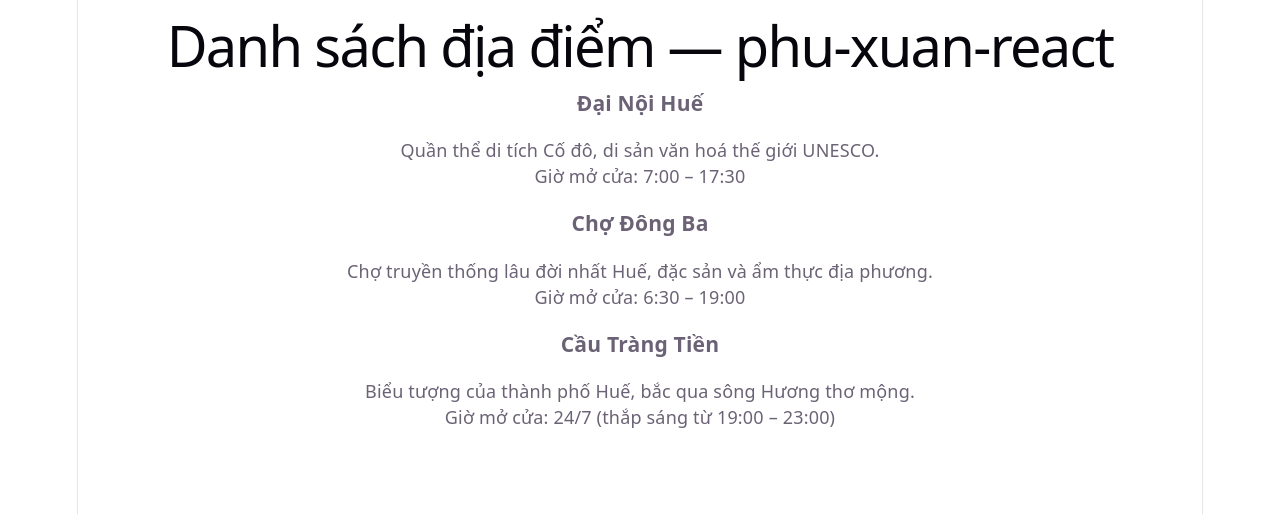
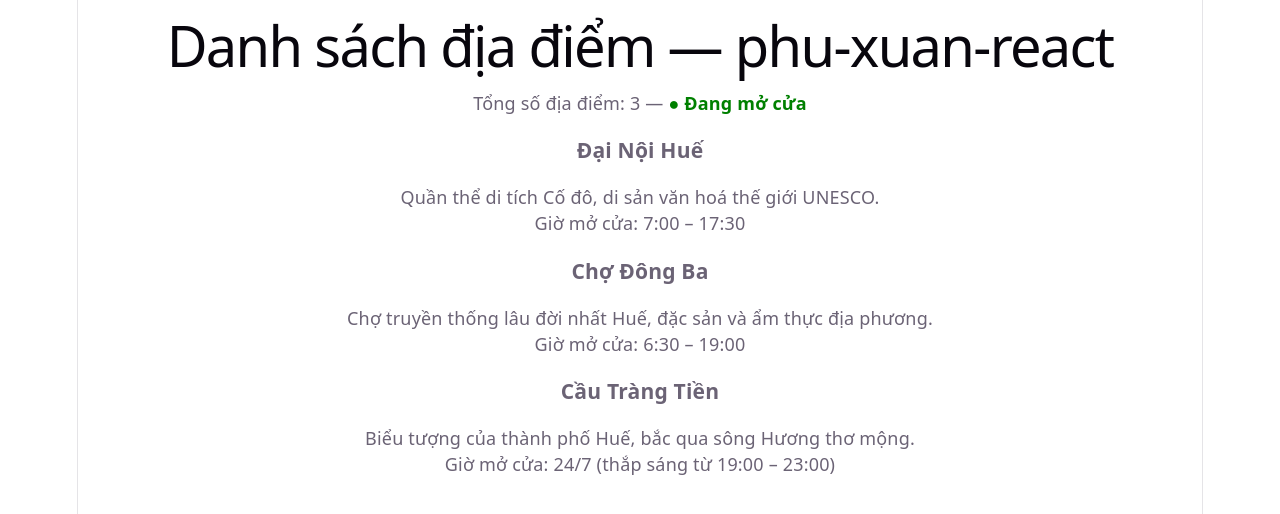
Before and after one commit to baophubaith123-blip/Phu-xuan-react, a React (Vite) app: page / in a window 1280 px wide. Shown: the top 514 px of the page. Built offline with nearby package versions, Linux system fonts and the light colour scheme.

Commit message:
Complete Lab 5 Session 4: Final integration - combined default & named exports

```diff
--- a/src/App.tsx
+++ b/src/App.tsx
@@ -1,14 +1,27 @@
-// App.tsx — Lab 4 Buổi 4: Tách component địa điểm
+// App.tsx — Lab 5 Buổi 4: Trang danh sách địa điểm hoàn chỉnh
 // Buổi 4 · INT.7.18 — Web FrontEnd nâng cao
 
+// ✅ Import default exports (từ Lab 4)
 import DiaDiem1 from "./components/DiaDiem1";
 import DiaDiem2 from "./components/DiaDiem2";
 import DiaDiem3 from "./components/DiaDiem3";
 
+// ✅ Import named exports (từ Bước 1) — chú ý dấu { }
+import { NhanTrangThai, demTongSoDiaDiem } from "./components/TienIch";
+
 function App() {
+  const danhSachTen = ["Đại Nội Huế", "Chợ Đông Ba", "Cầu Tràng Tiền",];
+  const gioHienTaiLa8Gio = true; // Giả lập giờ hiện tại để kiểm tra
+
   return (
     <div className="trang-chu">
       <h1>Danh sách địa điểm — phu-xuan-react</h1>
+
+      <p>
+        Tổng số địa điểm: {demTongSoDiaDiem(danhSachTen)}
+        {" "}— <NhanTrangThai dangMoCua={gioHienTaiLa8Gio} />
+      </p>
+
       <DiaDiem1 />
       <DiaDiem2 />
       <DiaDiem3 />
--- /dev/null
+++ b/src/components/TienIch.tsx
@@ -0,0 +1,16 @@
+// TienIch.tsx — Các tiện ích dùng named export
+// File này KHÔNG có export default, chỉ có 2 named exports
+
+// ✅ Named export #1: Component nhỏ hiển thị nhãn trạng thái
+export function NhanTrangThai({ dangMoCua }: { dangMoCua: boolean }) {
+  return (
+    <span style={{ color: dangMoCua ? "green" : "crimson", fontWeight: "bold" }}>
+      {dangMoCua ? "● Đang mở cửa" : "● Đã đóng cửa"}
+    </span>
+  );
+}
+
+// ✅ Named export #2: Hàm JavaScript thuần, không phải component
+export function demTongSoDiaDiem(danhSach: string[]): number {
+  return danhSach.length;
+}
```
